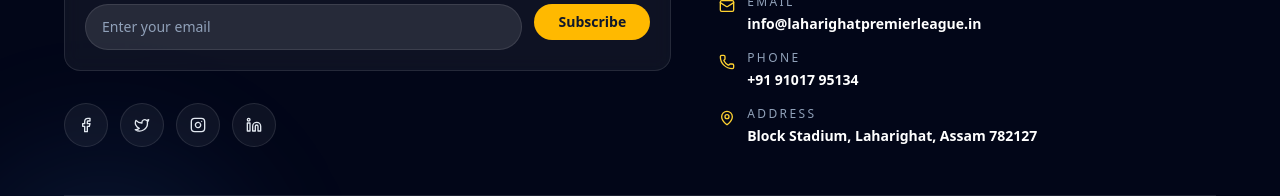
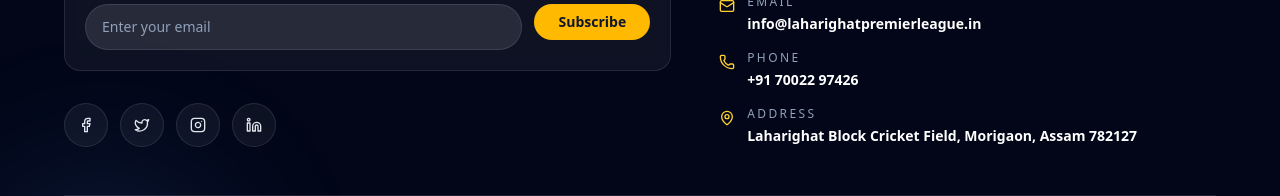
Before and after one commit to alterera/LPL, a Next.js app: page /register in a window 1280 px wide. Shown: the part 1130-1326 px from the top of the page. Built offline with nearby package versions, Linux system fonts and the light colour scheme; no server answers.

Commit message:
final fix

```diff
--- a/app/api/payments/create-order/route.ts
+++ b/app/api/payments/create-order/route.ts
@@ -6,7 +6,7 @@ import { UserModel } from '@/lib/models/User';
 import { ObjectId } from 'mongodb';
 
 const PAYMENT_GATEWAY_API_URL = 'https://api.ekqr.in/api/create_order';
-const REGISTRATION_FEE = 1;
+const REGISTRATION_FEE = 100;
 
 export async function POST(request: NextRequest) {
   try {
--- a/app/register/page.tsx
+++ b/app/register/page.tsx
@@ -259,6 +259,9 @@ export default function RegisterPage() {
                     selected={formData.dateOfBirth || undefined}
                     onSelect={(date) => updateFormData('dateOfBirth', date)}
                     disabled={(date) => date > new Date() || date < new Date('1900-01-01')}
+                    captionLayout="dropdown"
+                    fromYear={1947}
+                    toYear={new Date().getFullYear()}
                     initialFocus
                   />
                 </PopoverContent>
--- a/components/common/Footer.tsx
+++ b/components/common/Footer.tsx
@@ -35,14 +35,14 @@ const contactDetails = [
   },
   {
     type: "Phone",
-    value: "+91 91017 95134",
-    href: "tel:+919101795134",
+    value: "+91 70022 97426",
+    href: "tel:+9170022 97426",
     icon: Phone,
   },
   {
     type: "Address",
-    value: "Block Stadium, Laharighat, Assam 782127",
-    href: "https://maps.google.com/?q=Laharighat+Block+Stadium",
+    value: "Laharighat Block Cricket Field, Morigaon, Assam 782127",
+    href: "https://maps.google.com/?q=Laharighat+Block",
     icon: MapPin,
   },
 ];
```
